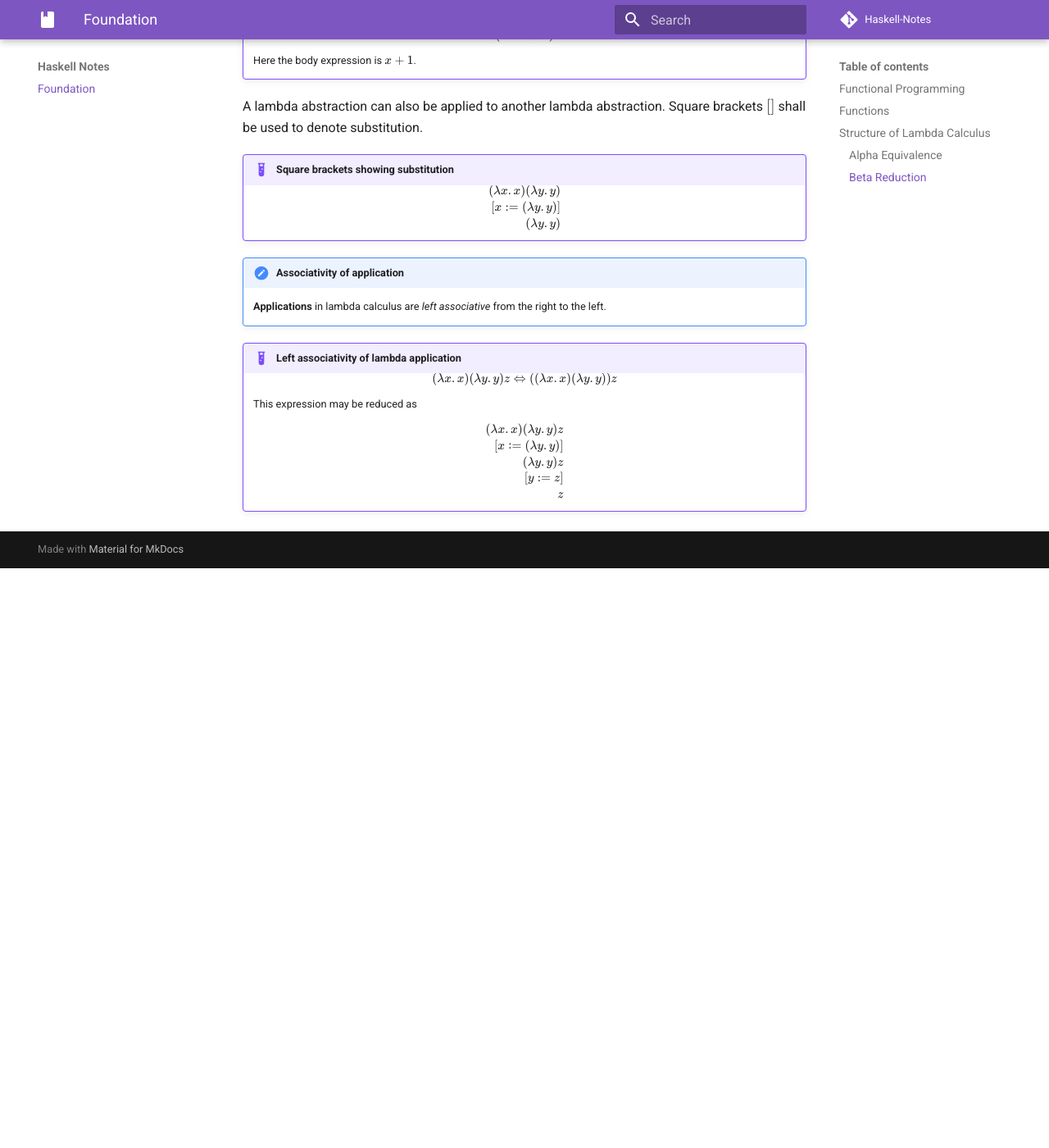
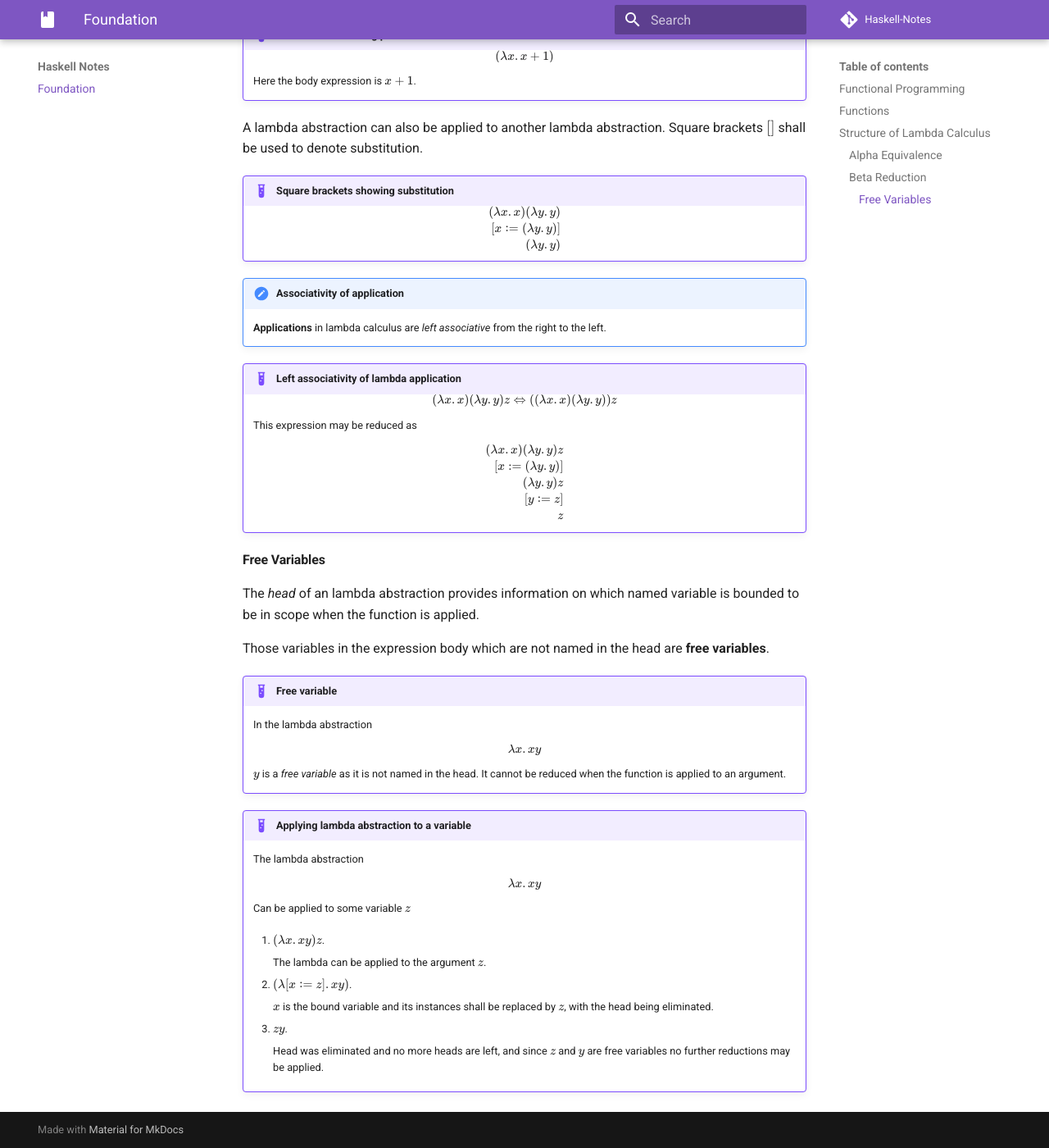
Before and after one commit to jieyouxu/Haskell-Notes, an MkDocs documentation site: the page built from docs/1-foundation/notes.md, in a window 1280 px wide and 1400 px high, scrolled down 3877 px. Shown: the whole window at 82% size. Built offline with MkDocs 1.6.1 and Material for MkDocs 9.7.7, drawn with Linux system fonts in a browser that asks for light colours; formulas are drawn with MathJax 3; comment, search, counter and statistics services are not loaded; before the commit the page ends 4570 px from its top, so only the background shows below that; some of the changed text lies outside the part shown.

Commit message:
Add beta reduction notes

```diff
--- a/docs/1-foundation/notes.md
+++ b/docs/1-foundation/notes.md
@@ -94,7 +94,9 @@ An **abstraction** is a *function*; it has
 - A *head* (a *lambda*)
 - A *body*
 
-And is applied to an *argument*, which is an input value.
+And is applied to an *argument*, which is an input value. Hereafter a
+lambda abstraction will be referred to as a "*lambda*" or an "*abstraction*" for
+brevity.
 
 !!! note "Abstraction"
     An **abstraction** is built from a **head** and a **body**.
@@ -230,3 +232,44 @@ brackets $[]$ shall be used to denote substitution.
             z
         \end{aligned}
     $$
+
+#### Free Variables
+
+The *head* of an lambda abstraction provides information on which named variable
+is bounded to be in scope when the function is applied.
+
+Those variables in the expression body which are not named in the head are
+**free variables**.
+
+!!! example "Free variable"
+    In the lambda abstraction
+
+    $$
+        \lambda x \ldotp x y
+    $$
+
+    $y$ is a *free variable* as it is not named in the head. It cannot be
+    reduced when the function is applied to an argument.
+
+!!! example "Applying lambda abstraction to a variable"
+    The lambda abstraction
+
+    $$
+        \lambda x \ldotp x y
+    $$
+
+    Can be applied to some variable $z$
+
+    1. $(\lambda x \ldotp x y) z$.
+
+        The lambda can be applied to the argument $z$.
+
+    2. $(\lambda [x \coloneq z] \ldotp x y)$.
+
+        $x$ is the bound variable and its instances shall be replaced by $z$,
+        with the head being eliminated.
+
+    3. $z y$.
+
+        Head was eliminated and no more heads are left, and since $z$ and $y$
+        are free variables no further reductions may be applied.
```
